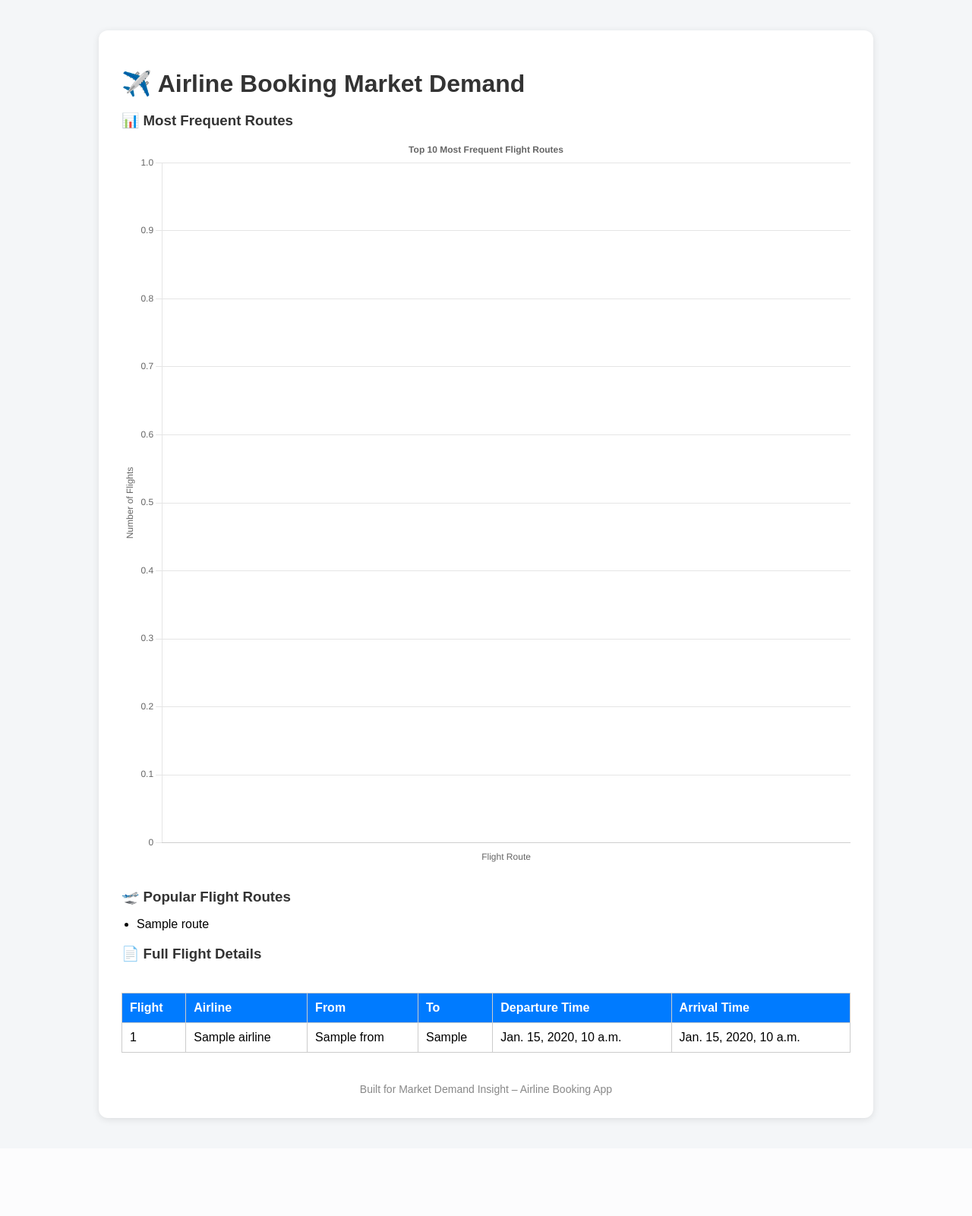
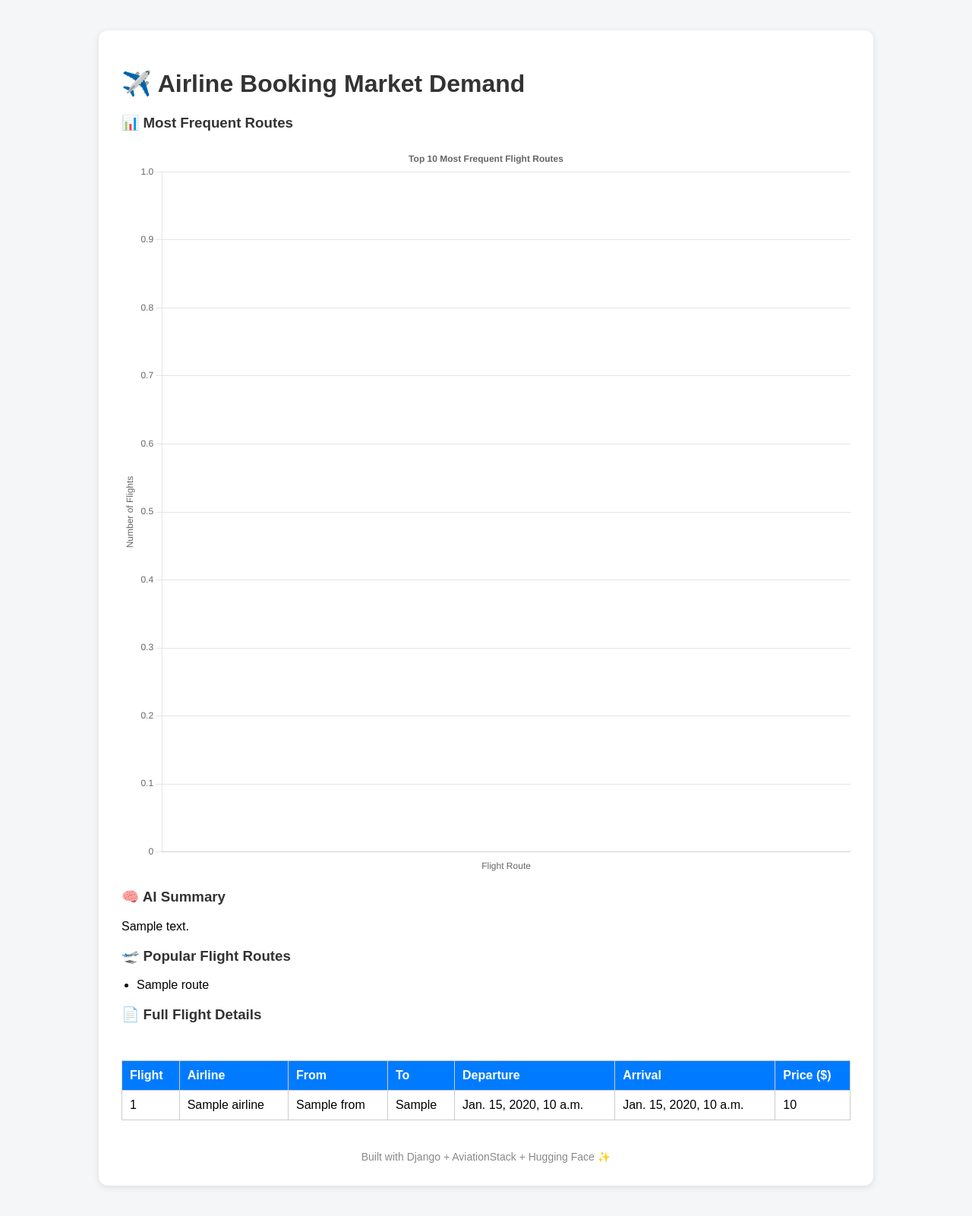
Before and after one commit to amruthanmanavendren/airline_demand, a Django app: template flights/templates/flights/flight_insights.html in a window 1280 px wide. Shown: the whole page at 76% size. Before the commit the page ends 1478 px from the top, so only its background shows below. Run offline with Django 5.2, Linux system fonts and the light colour scheme; the template is opened without the code that fills it: most values are stand-ins (such as "Sample title", 1, 10 or a date in 2020).

Commit message:
add api for extract insights

```diff
--- a/flights/templates/flights/flight_insights.html
+++ b/flights/templates/flights/flight_insights.html
@@ -2,75 +2,20 @@
 <!DOCTYPE html>
 <html>
 <head>
-    <title>Airline Market Demand Insights</title>
+    <title>Airline Demand Insights</title>
     <meta charset="UTF-8">
     <script src="https://cdn.jsdelivr.net/npm/chart.js"></script>
     <style>
-        body {
-            font-family: Arial, sans-serif;
-            background: #f4f6f8;
-            margin: 0;
-            padding: 0;
-        }
-
-        .container {
-            max-width: 960px;
-            margin: 40px auto;
-            background: #fff;
-            border-radius: 12px;
-            padding: 30px;
-            box-shadow: 0 2px 10px rgba(0,0,0,0.1);
-        }
-
-        h1, h2, h3 {
-            color: #333;
-            margin-bottom: 10px;
-        }
-
-        ul.route-list {
-            padding-left: 20px;
-        }
-
-        ul.route-list li {
-            margin-bottom: 6px;
-        }
-
-        .chart-container {
-            margin-top: 10px;
-            margin-bottom: 30px;
-        }
-
-        canvas {
-            max-width: 100%;
-        }
-
-        table {
-            width: 100%;
-            border-collapse: collapse;
-            background: #fff;
-            margin-top: 30px;
-        }
-
-        table, th, td {
-            border: 1px solid #ccc;
-        }
-
-        th {
-            background: #007bff;
-            color: #fff;
-        }
-
-        th, td {
-            padding: 10px;
-            text-align: left;
-        }
-
-        .footer {
-            margin-top: 40px;
-            font-size: 14px;
-            text-align: center;
-            color: #888;
-        }
+        body { font-family: Arial; background: #f4f6f8; margin: 0; padding: 0; }
+        .container { max-width: 960px; margin: 40px auto; background: #fff; padding: 30px; border-radius: 12px; box-shadow: 0 2px 10px rgba(0,0,0,0.1); }
+        h1, h2, h3 { color: #333; }
+        ul.route-list { padding-left: 20px; }
+        ul.route-list li { margin-bottom: 6px; }
+        canvas { max-width: 100%; }
+        table { width: 100%; border-collapse: collapse; margin-top: 30px; }
+        th, td { padding: 10px; border: 1px solid #ccc; text-align: left; }
+        th { background: #007bff; color: #fff; }
+        .footer { margin-top: 40px; font-size: 14px; text-align: center; color: #888; }
     </style>
 </head>
 <body>
@@ -99,31 +44,20 @@
                     responsive: true,
                     plugins: {
                         legend: { display: false },
-                        title: {
-                            display: true,
-                            text: 'Top 10 Most Frequent Flight Routes'
-                        }
+                        title: { display: true, text: 'Top 10 Most Frequent Flight Routes' }
                     },
                     scales: {
-                        x: {
-                            title: {
-                                display: true,
-                                text: 'Flight Route'
-                            }
-                        },
-                        y: {
-                            beginAtZero: true,
-                            title: {
-                                display: true,
-                                text: 'Number of Flights'
-                            }
-                        }
+                        x: { title: { display: true, text: 'Flight Route' }},
+                        y: { beginAtZero: true, title: { display: true, text: 'Number of Flights' }}
                     }
                 }
             });
         </script>
     </div>
     {% endif %}
+
+    <h3>🧠 AI Summary</h3>
+    <p>{{ summary }}</p>
 
     <h3>🛫 Popular Flight Routes</h3>
     <ul class="route-list">
@@ -143,8 +77,9 @@
                     <th>Airline</th>
                     <th>From</th>
                     <th>To</th>
-                <th>Departure Time</th>
-                <th>Arrival Time</th>
+                    <th>Departure</th>
+                    <th>Arrival</th>
+                    <th>Price ($)</th>
                 </tr>
             </thead>
             <tbody>
@@ -156,16 +91,17 @@
                         <td>{{ flight.to }}</td>
                         <td>{{ flight.departure_time }}</td>
                         <td>{{ flight.arrival_time }}</td>
+                        <td>{{ flight.price }}</td>
                     </tr>
                 {% empty %}
-                <tr><td colspan="6">No flight data available.</td></tr>
+                    <tr><td colspan="7">No flight data available.</td></tr>
                 {% endfor %}
             </tbody>
         </table>
     </div>
 
     <div class="footer">
-        Built for Market Demand Insight – Airline Booking App
+        Built with Django + AviationStack + Hugging Face ✨
     </div>
 </div>
 </body>
```
Also changed, not shown: flights/huggingface_summary.py (added, +20 -0 lines), flights/views.py (+41 -63 lines). Lines whose indentation alone changed are shown as unchanged.
